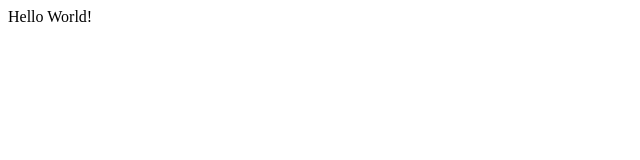
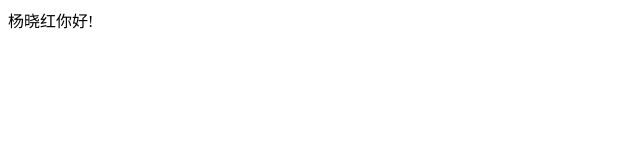
Before and after one commit to tendran/tendran.github.io, a plain HTML site: page index.html in a window 1280 px wide. Shown: the full height of the page, 0-640 px from the left. Drawn offline with Linux system fonts and the light colour scheme.

Commit message:
Update index.html

```diff
--- a/index.html
+++ b/index.html
@@ -1,4 +1,4 @@
 <!DOCTYPE html>
 <html>
- Hello World!
+ 杨晓红你好!
 </html>
```
